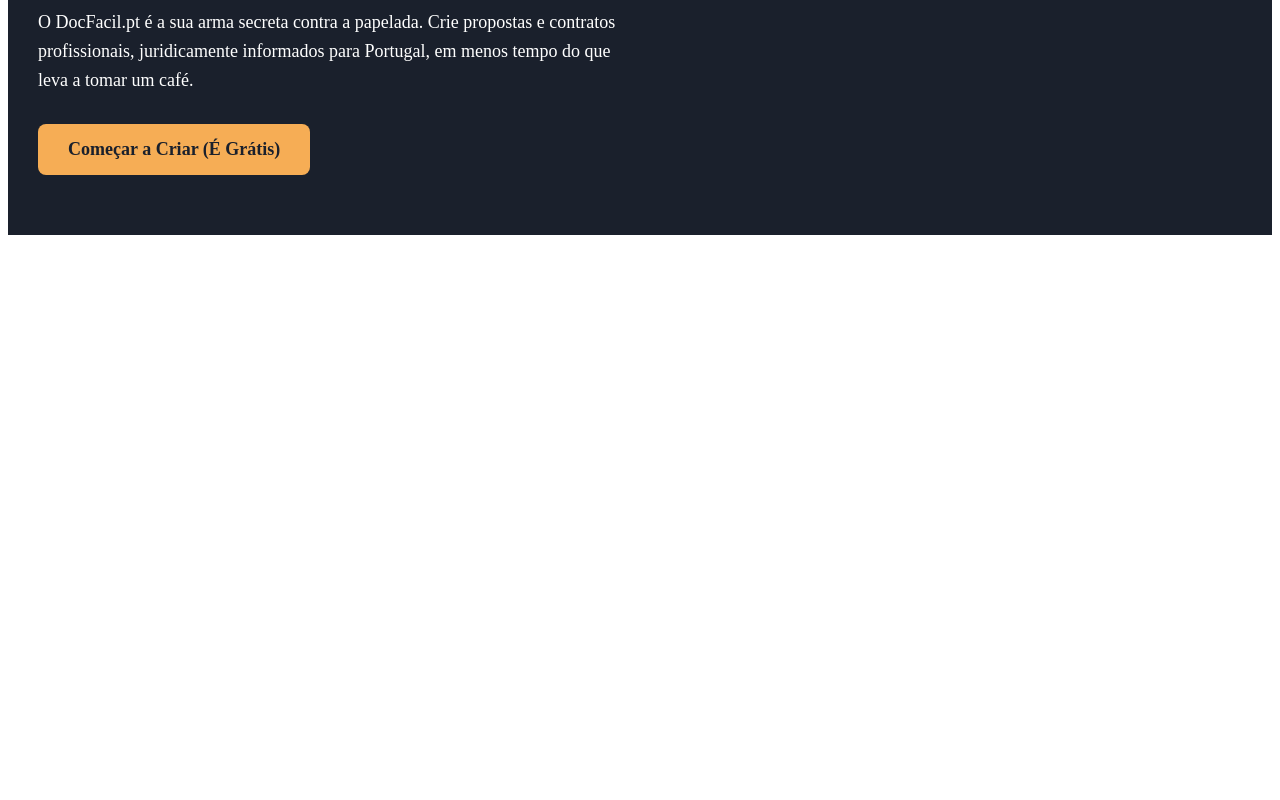
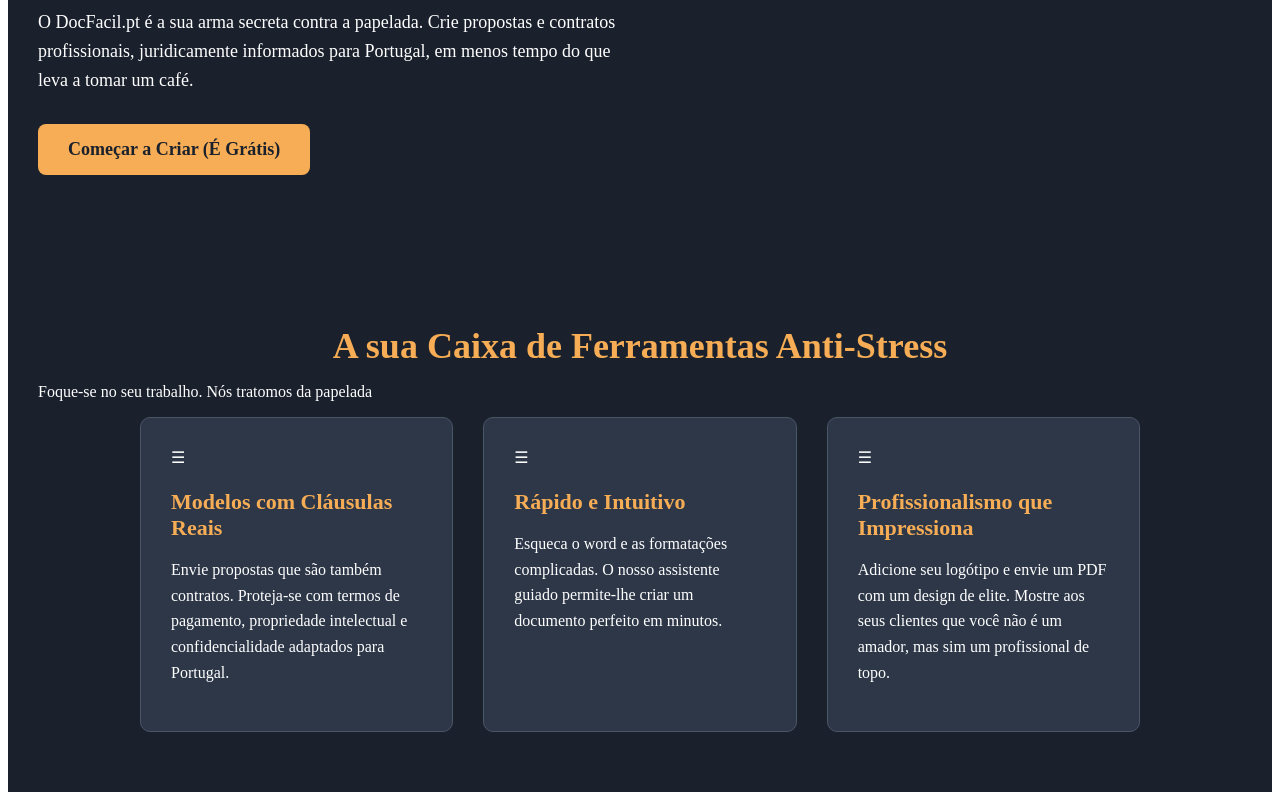
Before and after one commit to tiagodearaujo13-lab/docfacil-frontend-react, a React (Vite) app: page / in a window 1280 px wide. Shown: the part 294-1094 px from the top of the page. Before the commit the page ends 800 px from the top, so only its background shows below. Built offline with nearby package versions, Linux system fonts and the light colour scheme.

Commit message:
Aula 28: Criei a secção 'Features' com 3 cartões

```diff
--- a/src/App.jsx
+++ b/src/App.jsx
@@ -1,5 +1,7 @@
 import Header from './components/Header.jsx';
 import Hero from './components/Hero.jsx';
+import Features from './components/Features.jsx';
+
 
 function App() {
   return (
@@ -9,6 +11,7 @@
 
     <Hero />
 
+    <Features />
     </>
   );
 }
--- /dev/null
+++ b/src/components/Features.jsx
@@ -0,0 +1,44 @@
+import styles from './Features.module.css';
+
+function FeaturesCard(props) {
+    return (
+        <div className={styles.card}>
+            <div className={styles.icon}>☰</div>
+            <h3>{props.titulo}</h3>
+            <p>{props.texto}</p>
+
+        </div>
+    );
+}
+
+function Features() {
+    return (
+        <div className={styles.featuresSection}>
+            <h2 className={styles.tituloSecao}>
+                A sua Caixa de Ferramentas Anti-Stress
+            </h2>
+            <p className={styles.subitituloSecao}>
+                Foque-se no seu trabalho. Nós tratomos da papelada
+            </p>
+
+            <div className={styles.gridDeCards}>
+                <FeaturesCard
+                titulo="Modelos com Cláusulas Reais"
+                texto="Envie propostas que são também contratos. Proteja-se com termos de pagamento, propriedade intelectual e confidencialidade adaptados para Portugal."
+                />
+
+                <FeaturesCard
+                titulo="Rápido e Intuitivo"
+                texto="Esqueca o word e as formatações complicadas. O nosso assistente guiado permite-lhe criar um documento perfeito em minutos."
+                />
+
+                <FeaturesCard
+                titulo="Profissionalismo que Impressiona"
+                texto="Adicione seu logótipo e envie um PDF com um design de elite. Mostre aos seus clientes que você não é um amador, mas sim um profissional de topo."
+                />
+            </div>
+        </div>
+    );
+}
+
+export default Features;
--- /dev/null
+++ b/src/components/Features.module.css
@@ -0,0 +1,54 @@
+.featuresSection {
+    background-color: #1a202c;
+    color: white;
+    padding: 60px 30px;
+}
+
+.tituloSecao {
+    font-size: 36px;
+    font-weight: bold;
+    text-align: center;
+    margin-bottom: 10px;
+    color: #f6ad55;
+}
+
+.subtituloSecao {
+    font-size: 18px;
+    text-align: center;
+    max-width: 600px;
+    margin: 0 auto 40px auto;
+}
+
+/* A "Grelha" (Grid) dos Cartões */
+.gridDeCards {
+    display: grid;
+
+    /* Isto é magia: "crie colunas que tenham no mínimo 300px,
+     mas que se ajustem (1fr)" */
+     grid-template-columns: repeat(auto-fit, minmax(300px, 1fr));
+     gap: 30px; /* O "espaço" entre os cartões */
+     max-width: 1000px; /* A grelha não fica demasiado larga */
+     margin: 0 auto; /* Centrar a grelha */
+}
+
+/* O "autocolante" para cada Cartão individual */
+.card {
+   background-color: #2d3748;
+   padding: 30px;
+   border-radius: 10px;
+   border: 1px solid #4a5568;
+}
+
+/* O 'h3' (título) dentro do cartão */
+.card h3 {
+    font-size: 22px;
+    font-weight: bold;
+    color: #f6ad55;
+    margin-bottom: 15px;
+}
+
+/* O '<p>' (texto) dentro do cartão */
+.card p {
+    font-size: 16px;
+    line-height: 1.6;
+}
```
